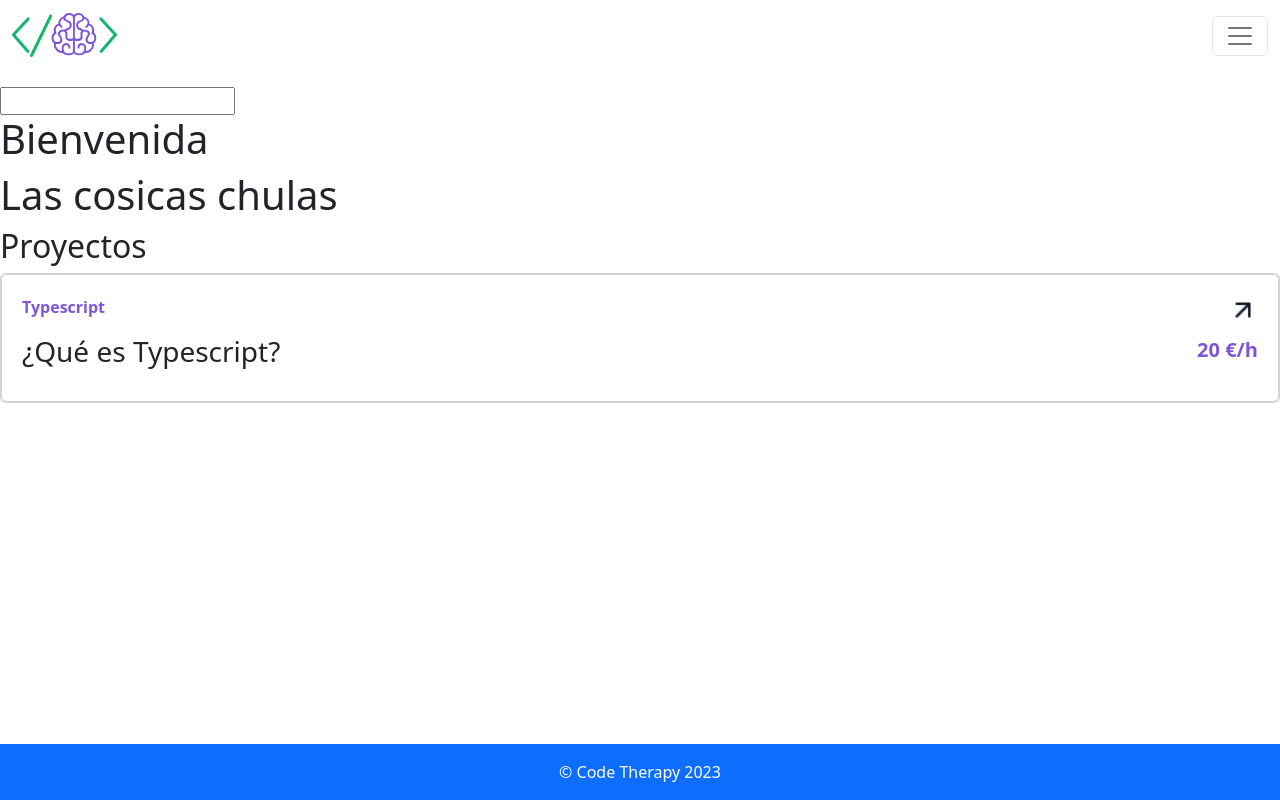
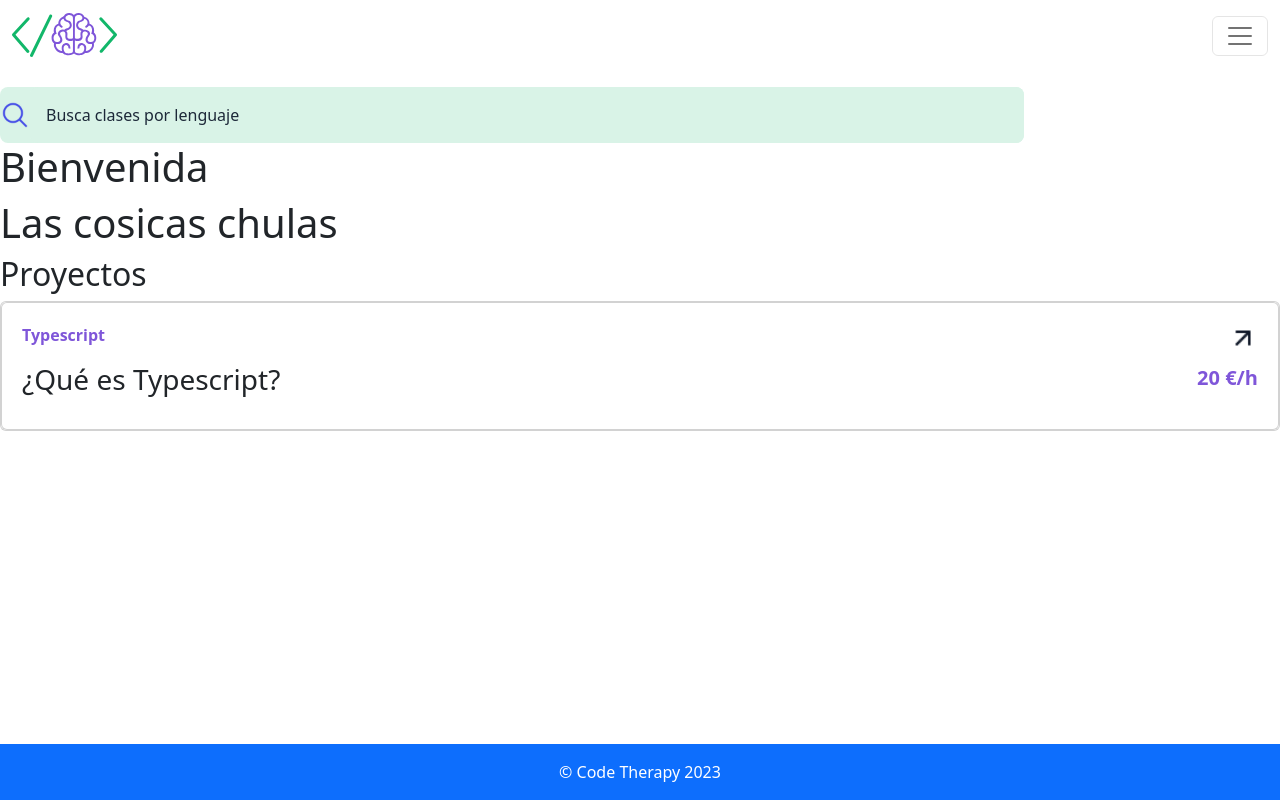
Before and after one commit to grupo5-Hackaton/code-therapy, a React (Create React App) app: page / in a window 1280 px wide. Built offline with nearby package versions, Linux system fonts and the light colour scheme.

Commit message:
buscador css

```diff
--- /dev/null
+++ b/src/components/buscador/Buscador.css
@@ -0,0 +1,22 @@
+.buscador-box {
+  border-radius: 8px;
+  width: 80%;
+  display: flex;
+  background-color: #d9f3e7;
+}
+
+.input-buscador {
+  background-color: #d9f3e7;
+  border: none;
+  padding: 1em;
+  width: 100%;
+  border-radius: 8px;
+}
+
+::placeholder {
+  color: var(--color-negro);
+}
+
+.input-icon {
+  width: 30px;
+}
--- a/src/components/buscador/Buscador.jsx
+++ b/src/components/buscador/Buscador.jsx
@@ -1,9 +1,19 @@
 import React from "react";
+import "./Buscador.css";
+import "../../index.css";
+import lupa from "../../assets/lupa.svg";
 
 function Buscador() {
   return (
     <>
-      <input></input>
+      <div className="buscador-box">
+        <img className="input-icon" src={lupa} alt="Icono Lupa" />
+        <input
+          type="search"
+          className="input-buscador"
+          placeholder="Busca clases por lenguaje"
+        ></input>
+      </div>
     </>
   );
 }
--- a/src/index.css
+++ b/src/index.css
@@ -1,10 +1,9 @@
-*{
+* {
   margin: 0;
   padding: 0;
   outline: 0;
   box-sizing: border-box;
 }
-
 
 body {
   margin: 0;
@@ -21,20 +20,31 @@ code {
     sans-serif;
 }
 
+:root {
+  --color-lila: #7f56d9;
+  --color-lila15: rgba(127, 86, 217, 0.15);
+  --color-negro: #1d2939;
+  --color-gris: #98a2b3;
+  --color-verde: #12b76a;
+  --color-verde16: rgba(18, 183, 106, 0.16);
+  --color-azul: #444ce7;
+  --color-azul20: rgba(68, 76, 231, 0.2);
+}
+
 h3 {
   font-size: 2rem;
 }
 
-.texto-grande{
+.texto-grande {
   font-weight: bold;
   font-size: 1.25rem;
 }
 
-.texto-lila{
-  color: #7F56D9;
+.texto-lila {
+  color: #7f56d9;
 }
 
 .fila-space-between {
-  display:flex;
+  display: flex;
   justify-content: space-between;
 }
```
Also changed, not shown: src/assets/lupa.svg (added).
